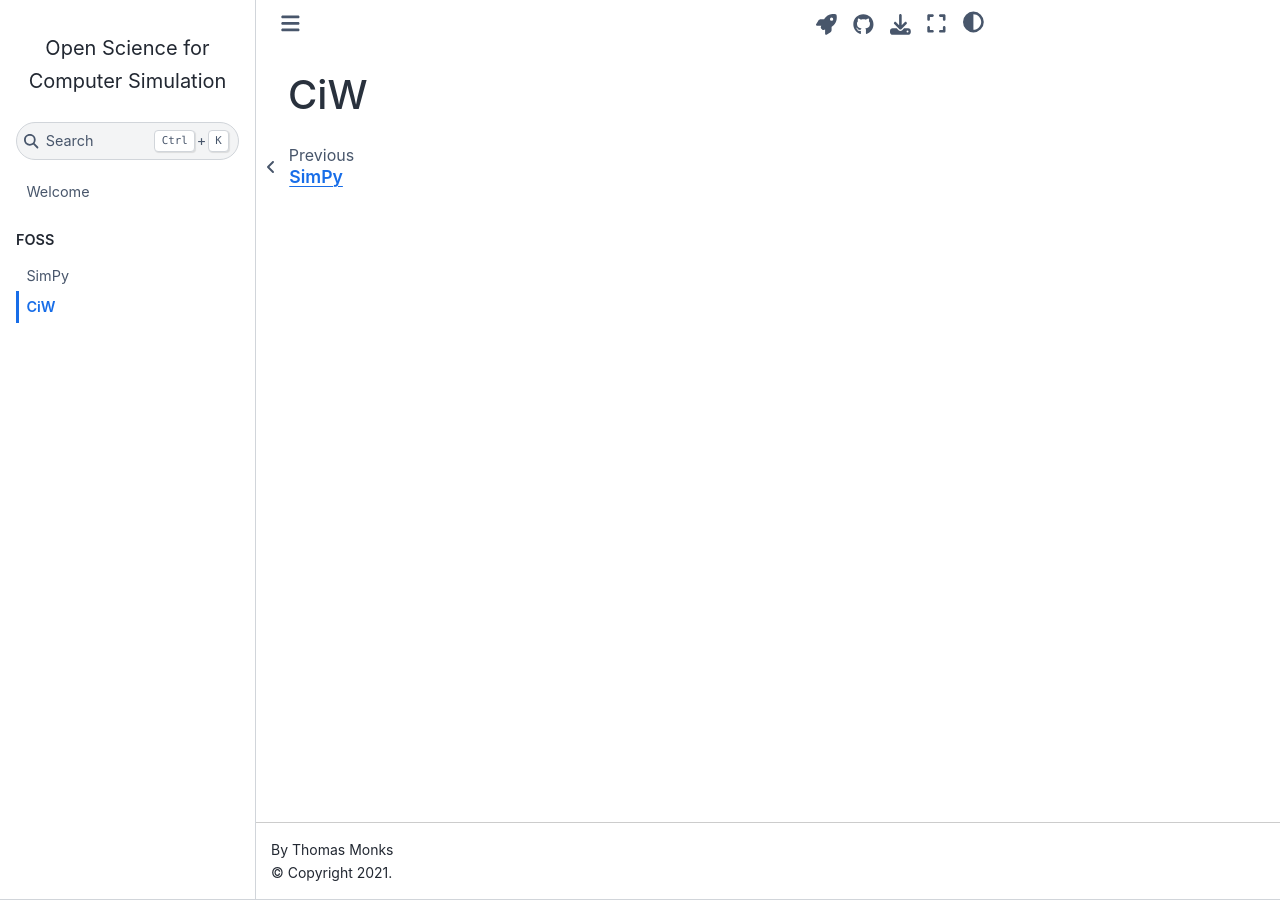
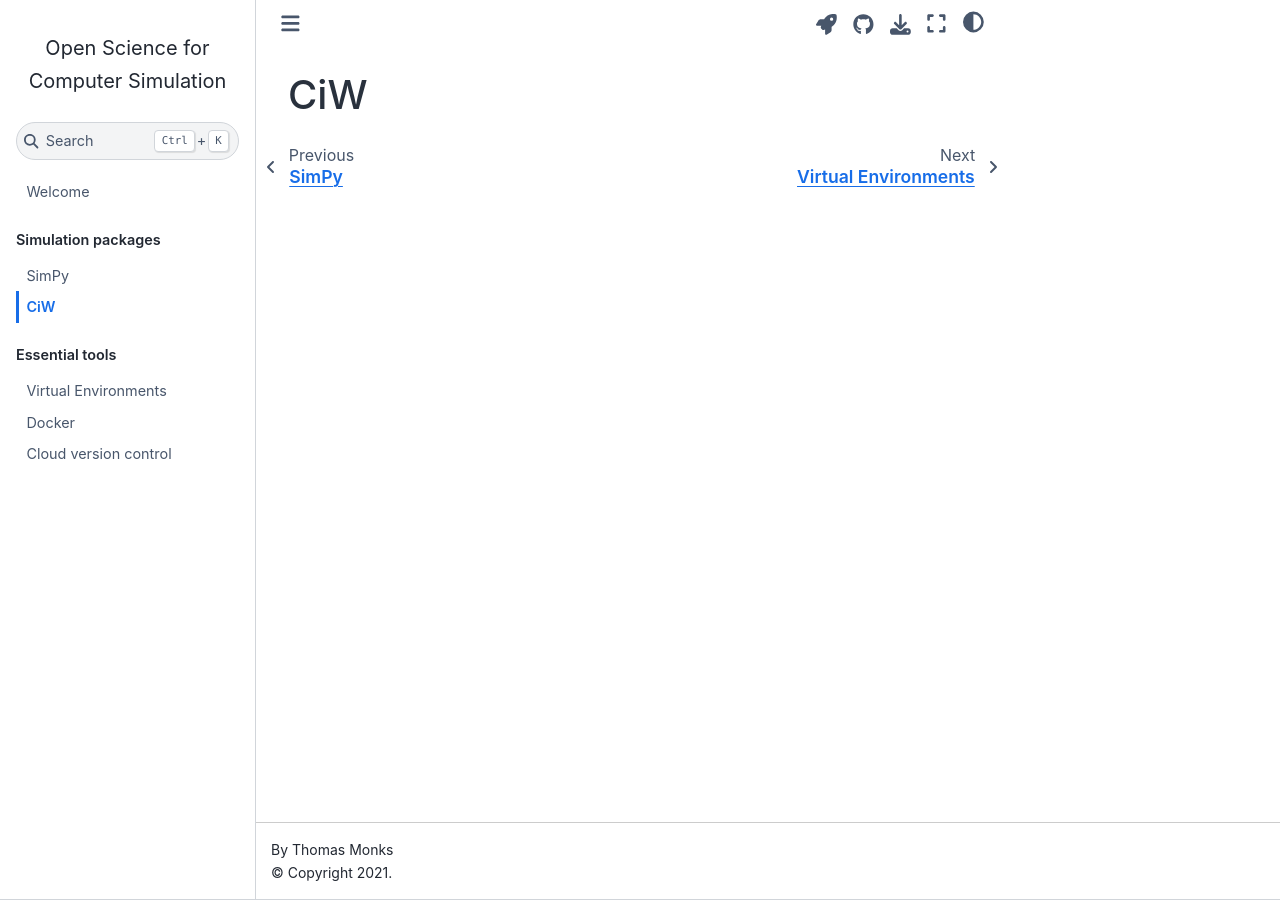
Before and after one commit to TomMonks/open-science-for-sim, a Jupyter Book: the page built from src/notebooks/01_foss_sim/02_ciw.ipynb, in a window 1280 px wide. Built offline with Jupyter Book 1.0.4 settings and Sphinx 7.4.7 and the Sphinx Book theme 1.1.4, drawn with Linux system fonts in a browser that asks for light colours.

Commit message:
BOOK: part 2 added

```diff
--- a/_toc.yml
+++ b/_toc.yml
@@ -1,7 +1,13 @@
 - file: src/front_page
   numbered: false
 
-- part: FOSS
+- part: Simulation packages
   chapters:
   - file: src/notebooks/01_foss_sim/01_simpy
   - file: src/notebooks/01_foss_sim/02_ciw
+
+- part: Essential tools
+  chapters:
+  - file: src/notebooks/02_tools/01_virt_env
+  - file: src/notebooks/02_tools/02_docker
+  - file: src/notebooks/02_tools/03_version_control
--- /dev/null
+++ b/src/notebooks/02_tools/01_virt_env.md
@@ -0,0 +1 @@
+# Virtual Environments
--- /dev/null
+++ b/src/notebooks/02_tools/03_version_control.md
@@ -0,0 +1 @@
+# Cloud version control
```
Also changed, not shown: src/notebooks/02_tools/02_docker.md (added, +1 -0 lines).
